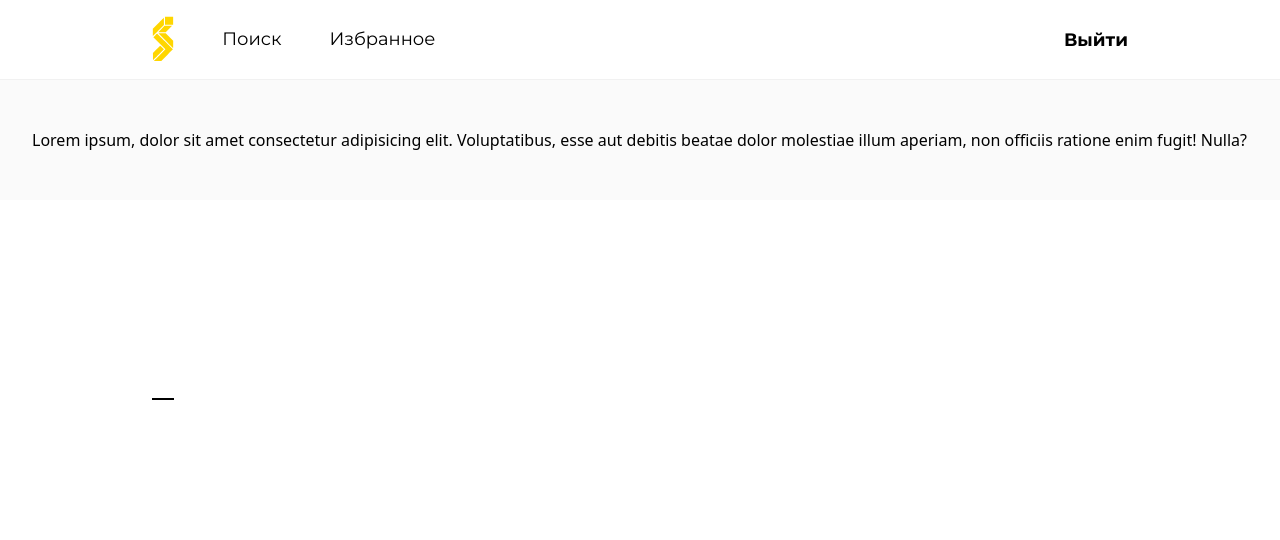
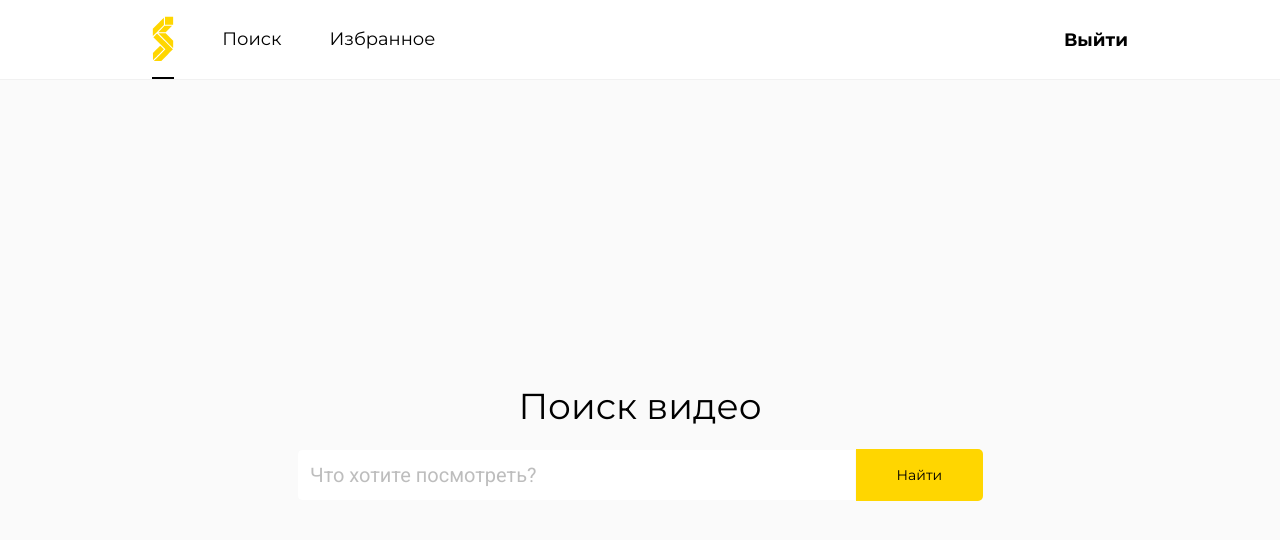
Before and after one commit to Steve-conqueror1/youtube-task, a Next.js app: page / in a window 1280 px wide. Shown: the top 540 px of the page. Built offline with nearby package versions, Linux system fonts and the light colour scheme.

Commit message:
Refactor header

```diff
--- a/app/(root)/chosen/page.tsx
+++ b/app/(root)/chosen/page.tsx
@@ -1,7 +1,12 @@
 import React from "react";
+import SearchBox from "@/components/SearchBox";
 
 const page = () => {
-  return <div>page</div>;
+  return (
+      <section className="container-height container w-full flex flex-col justify-center items-center">
+        <SearchBox/>
+      </section>
+  )
 };
 
 export default page;
--- a/app/(root)/page.tsx
+++ b/app/(root)/page.tsx
@@ -1,18 +1,12 @@
-import HeaderBox from "@/components/HeaderBox";
 import React from "react";
+import SearchBox from "@/components/SearchBox";
 
 const Home = () => {
-  return (
-    <section className="home">
-      <div className="home-content">
-        <p>
-          Lorem ipsum, dolor sit amet consectetur adipisicing elit.
-          Voluptatibus, esse aut debitis beatae dolor molestiae illum aperiam,
-          non officiis ratione enim fugit! Nulla?
-        </p>
-      </div>
-    </section>
-  );
+    return (
+        <section className="container-height container w-full flex flex-col justify-center items-center">
+            <SearchBox/>
+        </section>
+    )
 };
 
 export default Home;
--- a/app/(root)/search/page.tsx
+++ b/app/(root)/search/page.tsx
@@ -3,7 +3,7 @@ import React from "react";
 
 const page = () => {
   return (
-    <section className="container w-full flex flex-col justify-center items-center">
+    <section className="container-height container w-full flex flex-col justify-center items-center">
       <SearchBox />
     </section>
   );
--- a/app/globals.css
+++ b/app/globals.css
@@ -41,8 +41,13 @@
     @apply no-scrollbar flex w-full flex-1 flex-col gap-8 px-5 sm:px-8 py-7 lg:py-12 xl:max-h-screen xl:overflow-y-scroll;
   }
   .container {
-    @apply max-w-[1040px] mx-auto min-h-[calc(100vh-80px)];
+    @apply max-w-[1040px] mx-auto;
   }
+
+  .container-height{
+    @apply min-h-[calc(100vh-80px)];
+  }
+
   .navLink {
     @apply h-full flex flex-col justify-center transition-all;
   }
```
